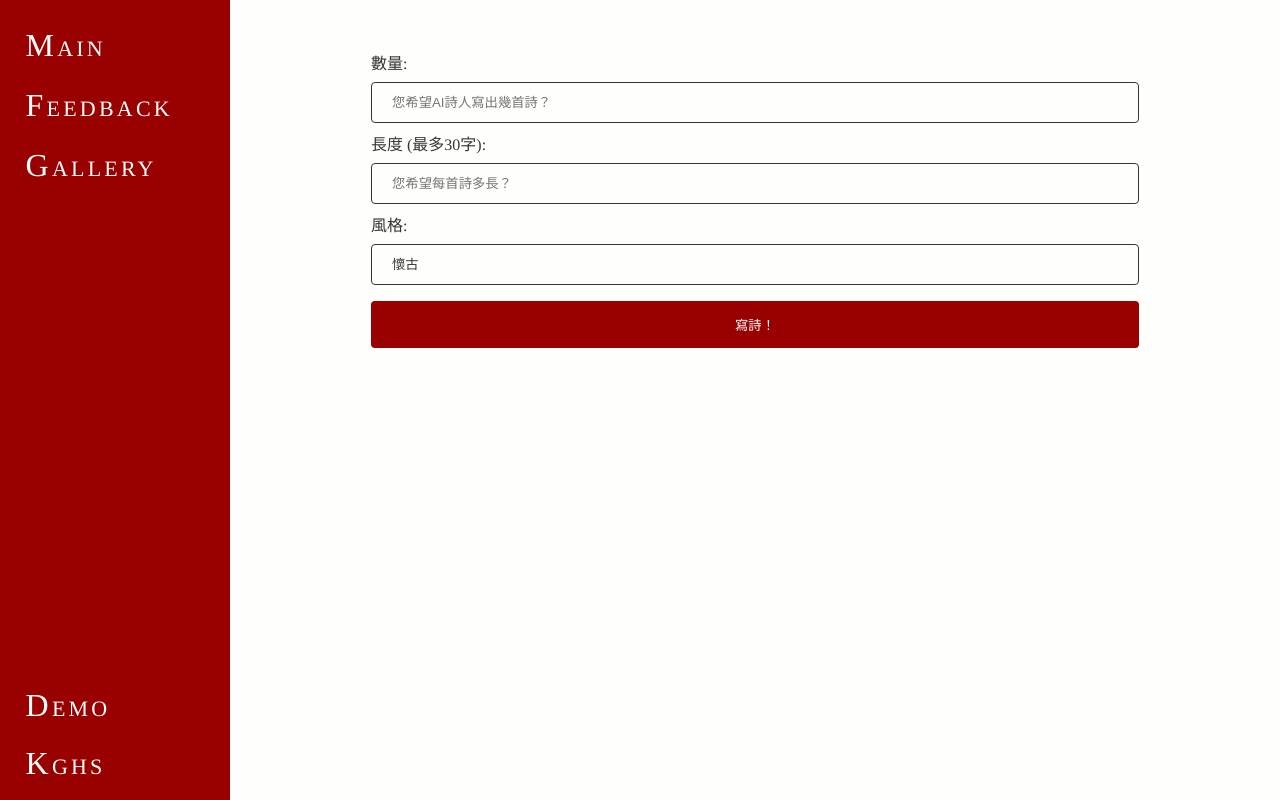
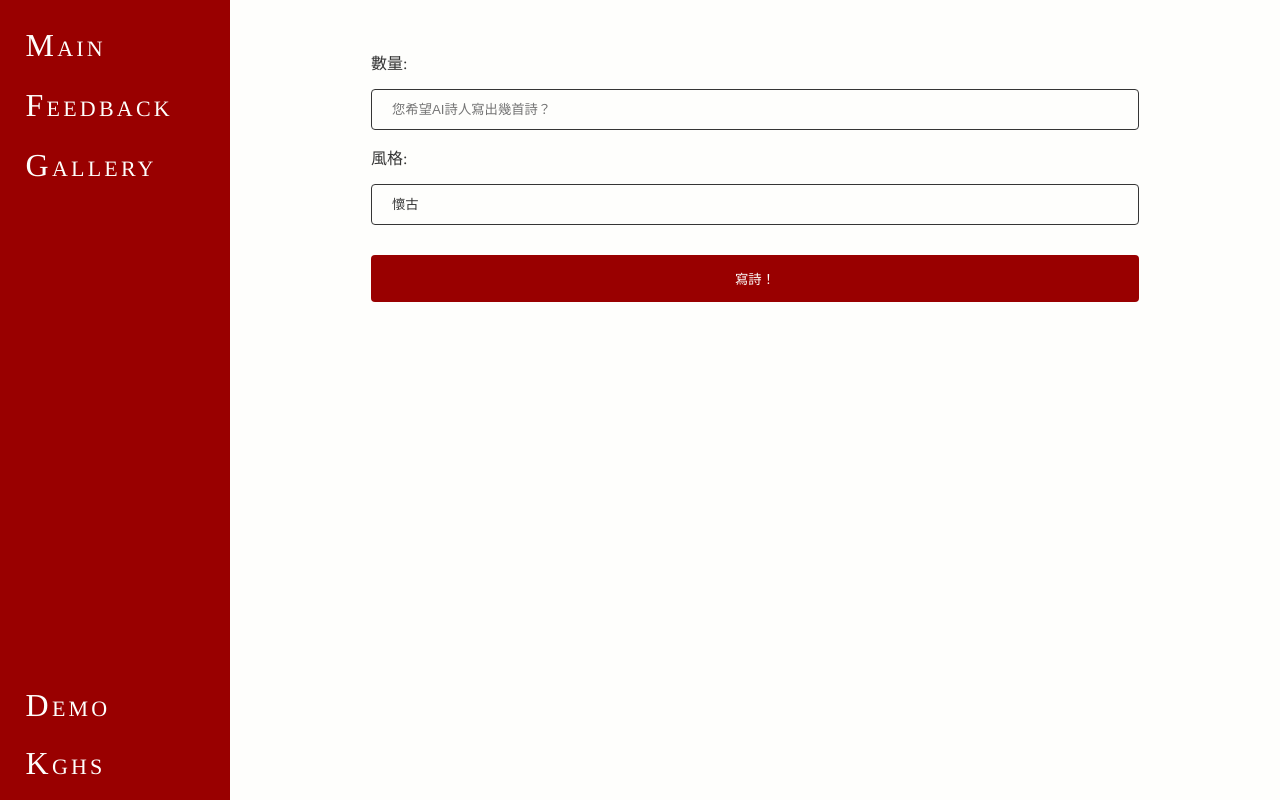
Before and after one commit to Q23RF/AIP_flask, a Flask app: page / in a window 1280 px wide. Run offline with Flask 2, Linux system fonts and the light colour scheme.

Commit message:
len deleted

```diff
--- a/main.py
+++ b/main.py
@@ -10,9 +10,8 @@ def main():
     if request.method == "POST":
         if int(request.form["id"])==1:	#寫詩
             n = int(request.form["n"])
-            len = int(request.form["len"])
             style = int(request.form["style"])
-            re = write(n, len, style)
+            re = write(n, style)
             return render_template('main.html', poem=re)
         else:	#下載
             p = request.form["poem"]
--- a/poet.py
+++ b/poet.py
@@ -40,12 +40,12 @@ def addWord(words, wordDict):
 
 files = ['懷古.txt', '抒情.txt', '奇詭.txt']
 
-notfirst = "鞋貴…後人祐握外款處廠場之的著嗎吧呢了、，。！？：」"
-notlast = "最不只款，"
+notfirst = "裏鞋貴…後人祐握外款處廠場之的得著嗎吧呢了、，。！？：」"
+notlast = "最不只款，一"
 no = "；：,.●()（）」「—~"
 
 
-def write(n, length, fn):
+def write(n, fn):
     re = []
     wordDict = buildWordDict(files[fn])
 
@@ -54,10 +54,8 @@ def write(n, length, fn):
         initialWord = choice(list(wordDict.keys()))
         text = []
         currentWord = initialWord
-        i = 0
         line = ""
         while True:
-            i += 1
             if currentWord not in wordDict:
                 currentWord = initialWord
             currentWord = retrieveRandomWord(wordDict[currentWord])
@@ -79,7 +77,7 @@ def write(n, length, fn):
 
                 else:
                     text.append(line)
-                    if i+10 >= length and len(text)>4 and len(text)<6:
+                    if len(text)>4 and len(text)<6:
                         while text[0][0] == '\n':
                             #print("首句為空行，已刪除\n")
                             del text[0]
--- a/static/style.css
+++ b/static/style.css
@@ -103,7 +103,7 @@ body {
 input, select{
   -webkit-appearance: none;
   -webkit-border-radius: none;
-  margin: 8px 0;
+  margin: 15px 0;
   width: 60vw;
   background: var(--white);
 }
--- a/templates/main.html
+++ b/templates/main.html
@@ -43,13 +43,6 @@
     </div>
 
     <div>
-       <label for="len">長度 (最多30字):</label>
-    </div>
-    <div>
-      <input type="number" id="len" name="len" max=30 placeholder="您希望每首詩多長？">
-    </div>
-
-    <div>
       <label for="style">風格:</label>
     </div>
     <div>
--- a/懷古.txt
+++ b/懷古.txt
@@ -397,7 +397,7 @@
 萬千過往烙心頭
 暗香幽幽 江山皆沒入一眸
 
-朱牆宮深 人心難嗅
+朱牆宮深
 黑白縱橫 殺伐無由
 權傾談笑變 妙計斂藏於袖
 負手算盡天下事 當飲一樽酒
```
Also changed, not shown: data/pc.png, data/我.png (deleted), data/留在一個趨光的雪你自.png (deleted), 2 other files.
